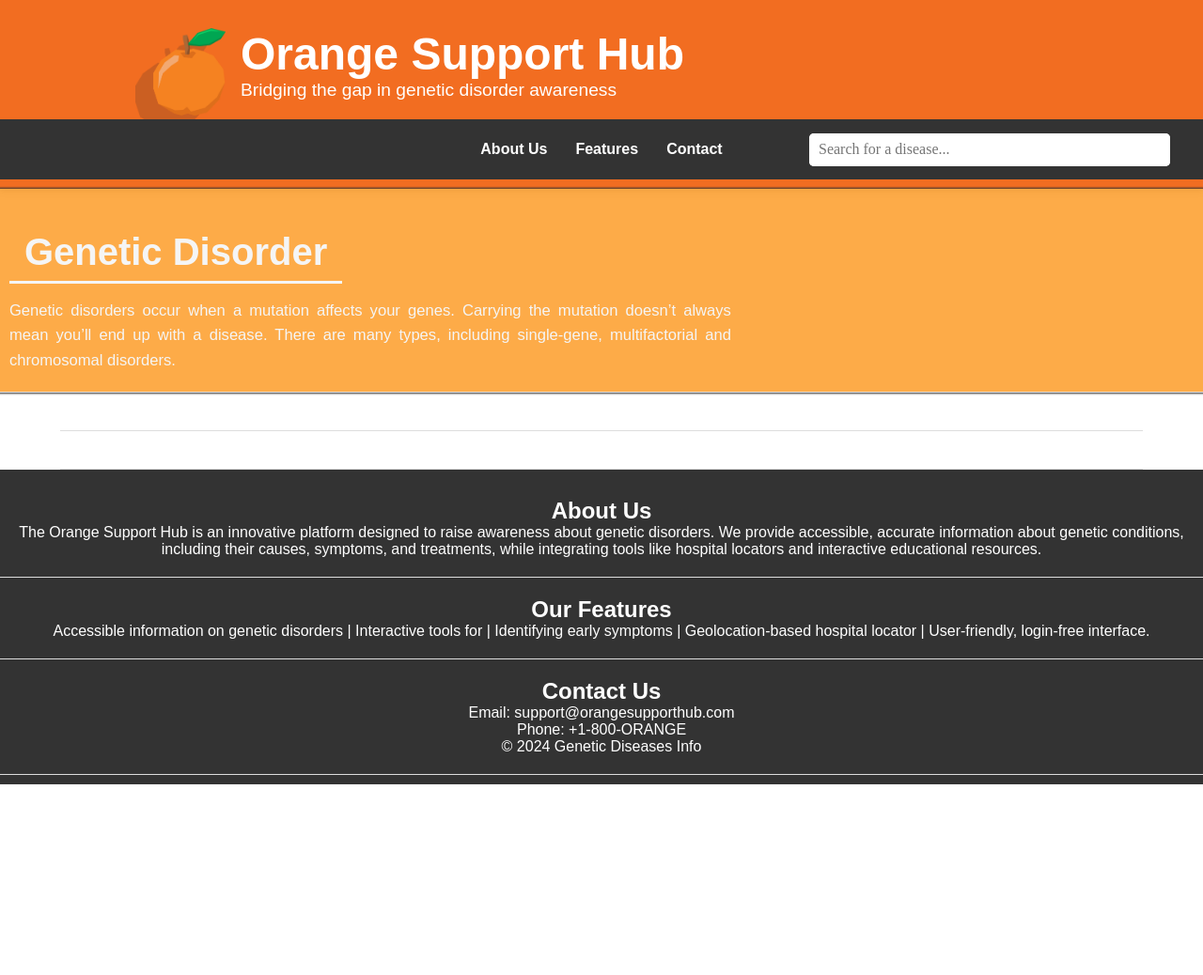
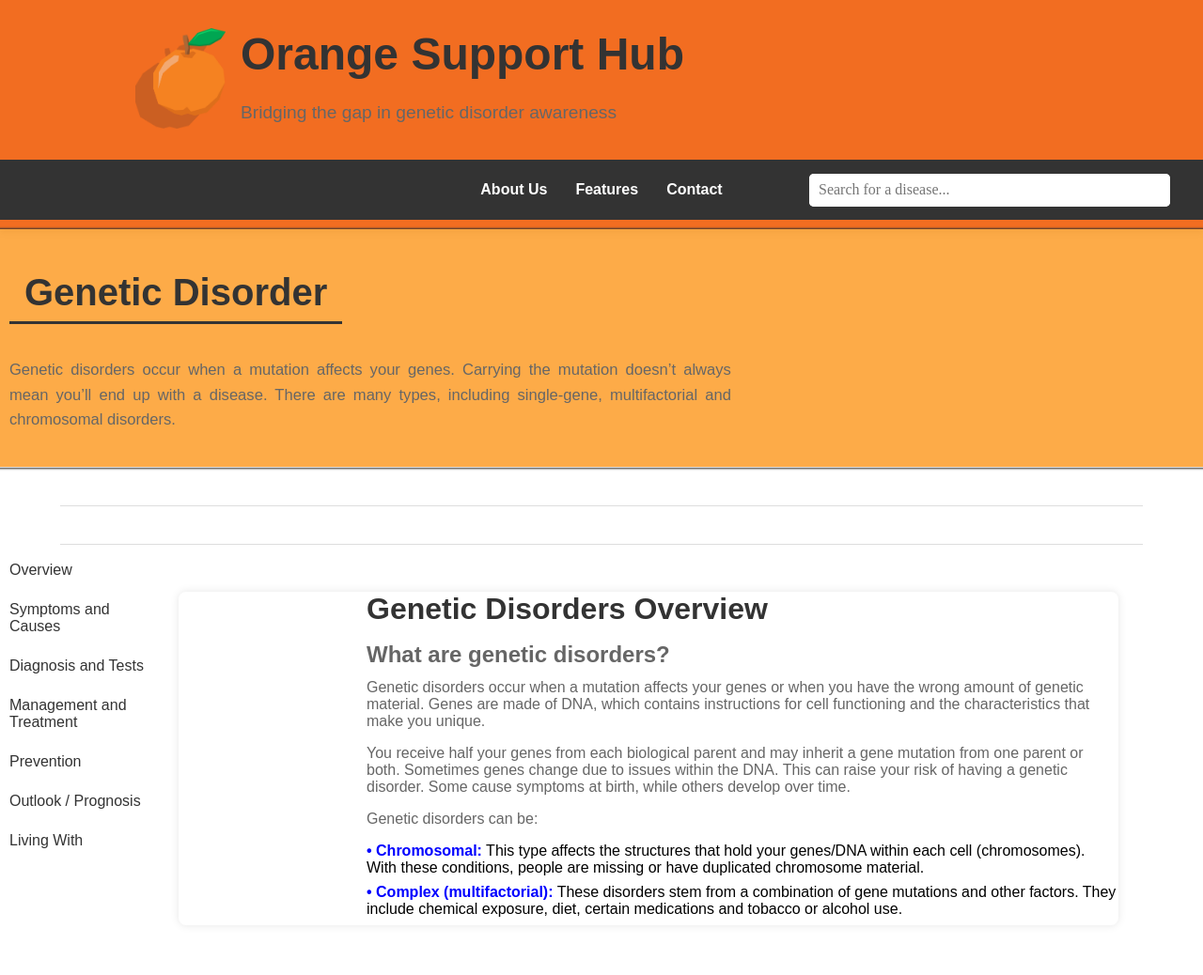
Before and after one commit to Shashank-Git1804/Orange_Support_Hub, a plain HTML site: page new/index.html in a window 1280 px wide. Shown: the top 1038 px of the page at 94% size. Before the commit the page ends 835 px from the top, so only its background shows below. Drawn offline with Linux system fonts and the light colour scheme.

Commit message:
front page developed

```diff
--- a/new/index.html
+++ b/new/index.html
@@ -54,9 +54,49 @@
     <section id="hospitalMap">
       <!-- Map displaying nearby hospitals -->
     </section>
+  </div>
+
   </main>
 
-  <footer id="contact">
+
+
+
+
+  <div class="container5">
+
+
+  <div class="sticky-container">
+   <ul class="aside">
+     <li>Overview</li>
+     <li>Symptoms and Causes</li>
+     <li>Diagnosis and Tests</li>
+     <li>Management and Treatment</li>
+     <li>Prevention</li>
+     <li>Outlook / Prognosis</li>
+     <li>Living With</li>
+   </ul>
+  </div>
+
+    <div class="container9"><h1>Genetic Disorders Overview</h1> <h2>What are genetic disorders?</h2> <p>Genetic disorders occur when a mutation affects your genes or when you have the wrong amount of genetic material. Genes are made of DNA, which contains instructions for cell functioning and the characteristics that make you unique.</p> <p>You receive half your genes from each biological parent and may inherit a gene mutation from one parent or both. Sometimes genes change due to issues within the DNA. This can raise your risk of having a genetic disorder. Some cause symptoms at birth, while others develop over time.</p> <p>Genetic disorders can be:</p> <ul> <li><span class="bullet">• Chromosomal:</span> This type affects the structures that hold your genes/DNA within each cell (chromosomes). With these conditions, people are missing or have duplicated chromosome material.</li> <li><span class="bullet">• Complex (multifactorial):</span> These disorders stem from a combination of gene mutations and other factors. They include chemical exposure, diet, certain medications and tobacco or alcohol use.</li>
+    </ul>
+
+
+
+    </div>
+
+
+
+
+
+
+
+
+
+  </div>
+
+
+
+
     <div class="container">
       <section id="about">
         <div class="container">
@@ -78,6 +118,7 @@
           <!-- <p>Explore more about genetic disorders and take the first step towards better awareness!</p> -->
         </div>
      </section>
+
      <section class="contact">
       <h2>Contact Us</h2>
       <p>Email: support@orangesupporthub.com</p>
--- a/new/style.css
+++ b/new/style.css
@@ -17,6 +17,7 @@
       box-shadow: 0px 4px 6px rgba(0, 0, 0, 0.1);
       position: relative;
     }
+
 
     .container1 {
       width:80%;
@@ -171,38 +172,6 @@
     line-height: 35px;
     font-size: larger;
   }
-
-
-
-
-
-
-
-
-
-
-
-
-
-
-
-
-
-
-
-
-
-
-
-
-
-
-
-
-
-
-
-
     .section2{
       position: sticky;
       /* background-color: aquamarine; */
@@ -228,6 +197,71 @@
 
 
 
+  .container5{
+    display: grid;
+    grid-template-columns: 100px 1fr;
+  }
+
+
+    .container9 {
+      max-width: 800px;
+      margin: 50px auto;
+      padding-left: 200px;
+      background-color: #ffffff;
+      border-radius: 8px;
+      box-shadow: 0 0 10px rgba(0, 0, 0, 0.1);
+     }
+     h1 {
+      font-size: 2em;
+      margin-bottom: 0.5em;
+      color: #333333;
+    }
+    h2 {
+      font-size: 1.5em;
+      margin-bottom: 0.5em;
+      color: #666666;
+    }
+    p {
+      margin-bottom: 1em;
+      color: #666666;
+     }
+     ul {
+      list-style-type: none;
+      padding: 0;
+    }
+    li {
+      margin-bottom: 0.5em;
+     }
+     .bullet {
+      color: blue;
+      font-weight: bold;
+    }
+
+    .sticky-container {
+      align-self: start;
+      display: flex;
+      position: sticky;
+      top: 0;
+      padding: 10px;
+      border: none;
+      width: 20vh;
+  }
+
+  .aside {
+      list-style-type: none;
+      padding: 0;
+  }
+
+  .aside li {
+      padding: 8px 0;
+      font-size: 16px;
+      color: #333;
+  }
+
+  .aside li:hover {
+      background-color: #f1f1f1;
+      cursor: pointer;
+  }
 
 
 
```
